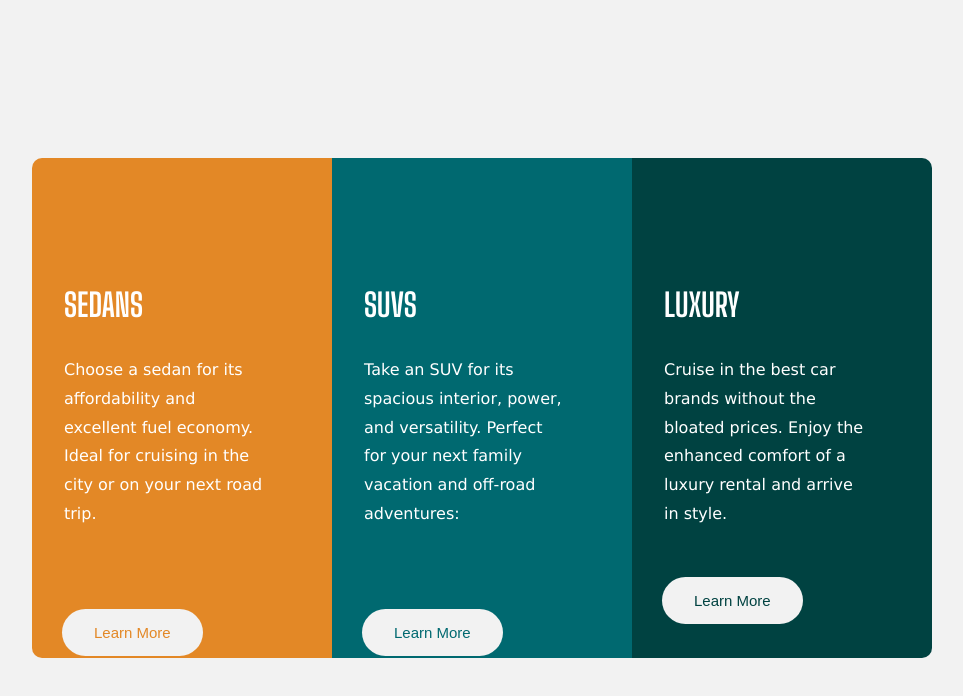
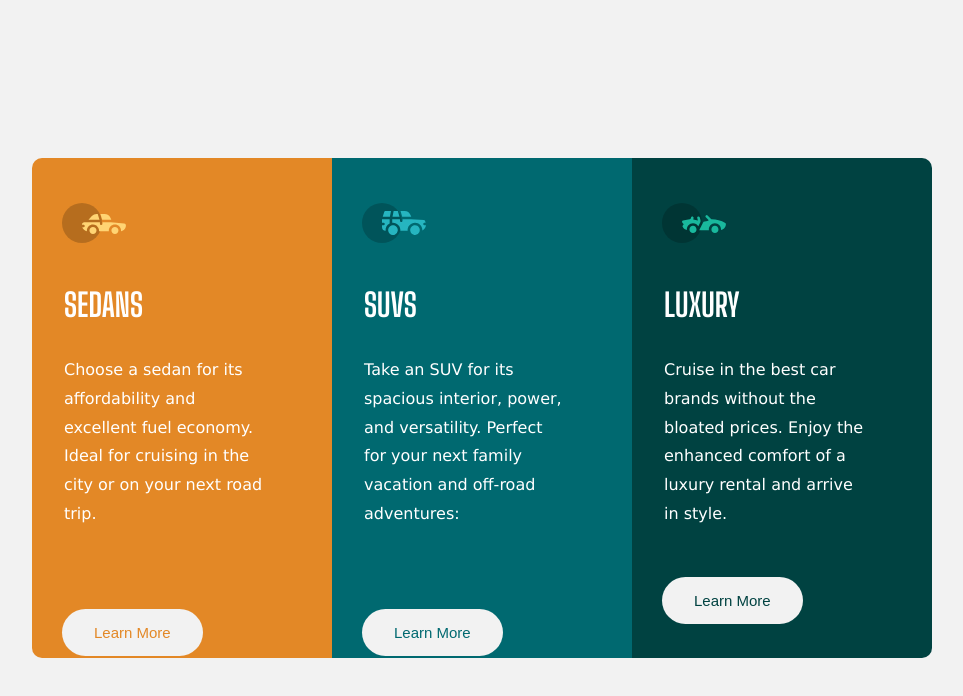
Before and after one commit to Olamijulo2/grid-and-flex-layout, a plain HTML site: page flex/index.html in a window 1280 px wide. Shown: the whole page, without its empty margins (158-1121 px from the left). Drawn offline with Linux system fonts and the light colour scheme; the site is published under a folder, as on GitHub Pages, so addresses that start at the root find nothing.

Commit message:
update image url

```diff
--- a/flex/index.html
+++ b/flex/index.html
@@ -16,21 +16,21 @@
 <body>
     <div class="flex-container">
         <div class="first">
-            <img class="car-image" src="/flex/images/icon-sedans.svg" alt="">
+            <img class="car-image" src="images/icon-sedans.svg" alt="">
             <h1>SEDANS</h1>
             <p>Choose a sedan for its affordability and excellent fuel economy.
                  Ideal for cruising in the city or on your next road trip.</p>
             <button>Learn More</button>
         </div>
         <div class="second">
-            <img class="car-image" src="/flex/images/icon-suvs.svg" alt="">
+            <img class="car-image" src="images/icon-suvs.svg" alt="">
             <h1>SUVS</h1>
             <p>Take an SUV for its spacious interior, power, and versatility.
                  Perfect for your next family vacation and off-road adventures:</p>
             <button>Learn More</button>
         </div>
         <div class="third">
-            <img class="car-image" src="/flex/images/icon-luxury.svg" alt="">
+            <img class="car-image" src="images/icon-luxury.svg" alt="">
             <h1>LUXURY</h1>
             <p>Cruise in the best car brands without the bloated prices.
                  Enjoy the enhanced comfort of a luxury rental and arrive in style.</p>
```
